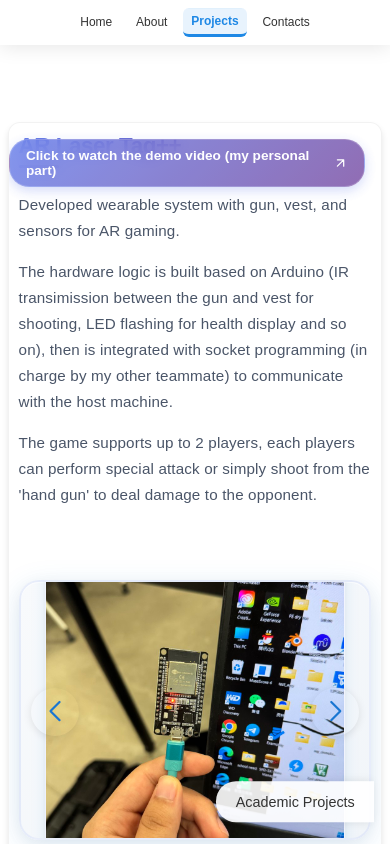
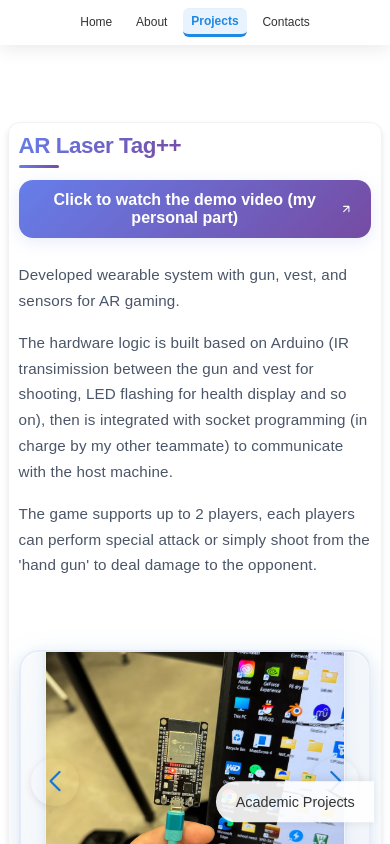
Before and after one commit to alexgoexercise/portfolio_node.js, a Next.js app: page /projects in a window 390 px wide. Shown: the top 844 px of the page. Built offline with nearby package versions, Linux system fonts and the light colour scheme.

Commit message:
Update in Projects.css and projects.tsx
fix the button position so that it doesn't block the title when viewing on devices with small screens

```diff
--- a/src/pages/Projects.css
+++ b/src/pages/Projects.css
@@ -59,37 +59,31 @@
 
 /* Enhanced click notice styles for academic theme */
 .click-notice {
-  position: absolute;
-  top: 1rem;
-  right: 1rem;
-  background: linear-gradient(135deg, rgba(102, 126, 234, 0.9) 0%, rgba(118, 75, 162, 0.9) 100%);
-  color: white;
-  padding: 0.5rem 1rem;
-  border-radius: 20px;
-  font-size: 0.85rem;
-  font-weight: 600;
   display: flex;
   align-items: center;
-  gap: 0.5rem;
-  box-shadow: 0 4px 12px rgba(102, 126, 234, 0.3);
-  backdrop-filter: blur(8px);
-  border: 1px solid rgba(255, 255, 255, 0.2);
-  transition: all 0.3s ease;
-  z-index: 10;
-  opacity: 0.9;
+  justify-content: center;
+  background: linear-gradient(135deg, #667eea 0%, #764ba2 100%);
+  color: #fff;
+  padding: 0.7em 1.2em;
+  border-radius: 999px;
+  font-size: 1rem;
+  font-weight: 600;
+  box-shadow: 0 4px 16px rgba(102, 126, 234, 0.15);
+  border: none;
   cursor: pointer;
+  margin-top: 0.5rem;
+  width: 100%;
+  transition: background 0.2s, box-shadow 0.2s, transform 0.15s;
+  gap: 0.5em;
+  text-align: center;
 }
 
-.click-notice:hover {
-  opacity: 1;
-  transform: translateY(-2px) scale(1.05);
-  box-shadow: 0 6px 16px rgba(102, 126, 234, 0.4);
-  background: linear-gradient(135deg, rgba(102, 126, 234, 1) 0%, rgba(118, 75, 162, 1) 100%);
-}
-
+.click-notice:hover,
 .click-notice:focus {
-  outline: 2px solid rgba(255, 255, 255, 0.5);
-  outline-offset: 2px;
+  background: linear-gradient(135deg, #5a6fd8 0%, #6a4190 100%);
+  box-shadow: 0 8px 24px rgba(102, 126, 234, 0.25);
+  transform: translateY(-2px) scale(1.03);
+  outline: none;
 }
 
 .click-notice svg {
@@ -863,3 +857,26 @@
   line-height: 1.6;
   margin-top: 1rem;
 }
+
+.project-header {
+  display: flex;
+  flex-direction: column;
+  align-items: flex-start;
+  gap: 0.5rem;
+  position: relative;
+}
+
+@media (max-width: 600px) {
+  .project-header {
+    flex-direction: column;
+    align-items: flex-start;
+    gap: 0.5rem;
+  }
+  .click-notice {
+    position: static !important;
+    width: 100%;
+    margin-top: 0.25rem;
+    border-radius: 14px;
+    box-sizing: border-box;
+  }
+}
--- a/src/pages/projects.tsx
+++ b/src/pages/projects.tsx
@@ -139,6 +139,8 @@ function AcademicPortfolio() {
           key={project.title}
           className="project-card"
         >
+          <div className="project-header">
+            <h2>{project.title}</h2>
             {project.url && (
               <div
                 className="click-notice"
@@ -153,7 +155,7 @@ function AcademicPortfolio() {
                 </svg>
               </div>
             )}
-          <h2>{project.title}</h2>
+          </div>
           <div>
             {Array.isArray(project.description)
               ? project.description.map((line, idx) => <p key={idx}>{line}</p>)
```
Lines whose indentation alone changed are shown as unchanged.
